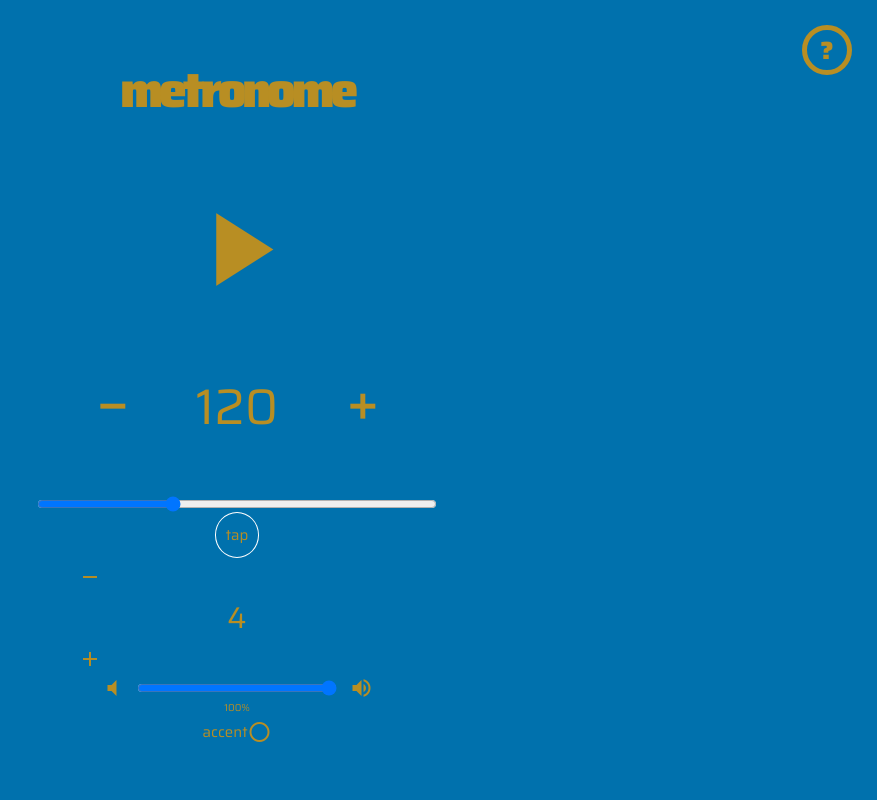
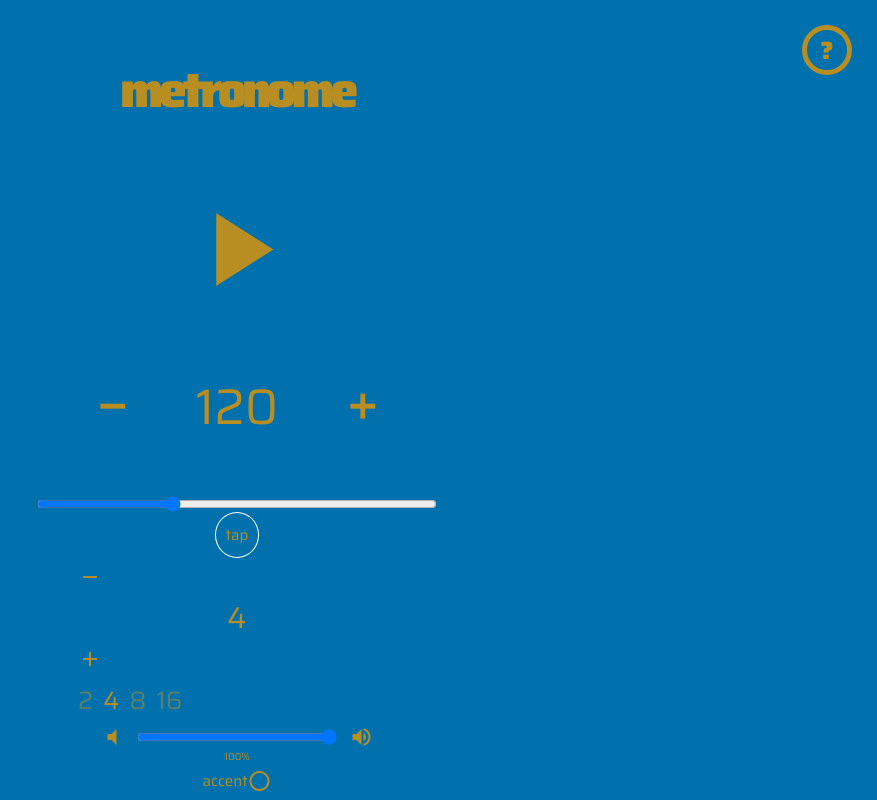
Before and after one commit to alanpaulprice/metronome, a React (Create React App) app: page / in a window 1280 px wide. Shown: the whole page, without its empty margins (403-1280 px from the left). Built offline with nearby package versions, Linux system fonts and the light colour scheme; no server answers.

Commit message:
created TimeSigBeatNoteLengthControls compo w/ buttons & onClick method

```diff
--- /dev/null
+++ b/src/components/TimeSigBeatNoteLengthControls.js
@@ -0,0 +1,33 @@
+import React, { Component } from 'react';
+import PropTypes from 'prop-types';
+import Div from '../elements/Div';
+import Button from '../elements/Button';
+
+class TimeSigBeatNoteLengthControls extends Component {
+  onTimeSigBeatNoteLengthButtonClick = e =>
+    this.props.setTimeSigBeatNoteLength(e.currentTarget.value);
+
+  render() {
+    const buttons = ['2', '4', '8', '16'].map(item => (
+      <Button
+        key={item}
+        value={item}
+        onClick={this.onTimeSigBeatNoteLengthButtonClick}
+        fontSize="2.5rem"
+        border="none"
+        opacity={this.props.timeSigBeatNoteLength === item ? '1' : '0.5'}
+      >
+        {item}
+      </Button>
+    ));
+
+    return <Div>{buttons}</Div>;
+  }
+}
+
+TimeSigBeatNoteLengthControls.propTypes = {
+  timeSigBeatNoteLength: PropTypes.string.isRequired,
+  setTimeSigBeatNoteLength: PropTypes.func.isRequired
+};
+
+export default TimeSigBeatNoteLengthControls;
--- a/src/components/TimeSigControls.js
+++ b/src/components/TimeSigControls.js
@@ -1,6 +1,7 @@
 import React, { Component } from 'react';
 import PropTypes from 'prop-types';
 import TimeSigBeatsControls from './TimeSigBeatsControls';
+import TimeSigBeatNoteLengthControls from './TimeSigBeatNoteLengthControls';
 import Div from '../elements/Div';
 
 class TimeSigControls extends Component {
@@ -16,6 +17,10 @@ class TimeSigControls extends Component {
           MIN_TIME_SIG_BEATS={this.props.MIN_TIME_SIG_BEATS}
           MAX_TIME_SIG_BEATS={this.props.MAX_TIME_SIG_BEATS}
           timeSigBeatsInputRef={this.props.timeSigBeatsInputRef}
+        />
+        <TimeSigBeatNoteLengthControls
+          timeSigBeatNoteLength={this.props.timeSigBeatNoteLength}
+          setTimeSigBeatNoteLength={this.props.setTimeSigBeatNoteLength}
         />
       </Div>
     );
```
